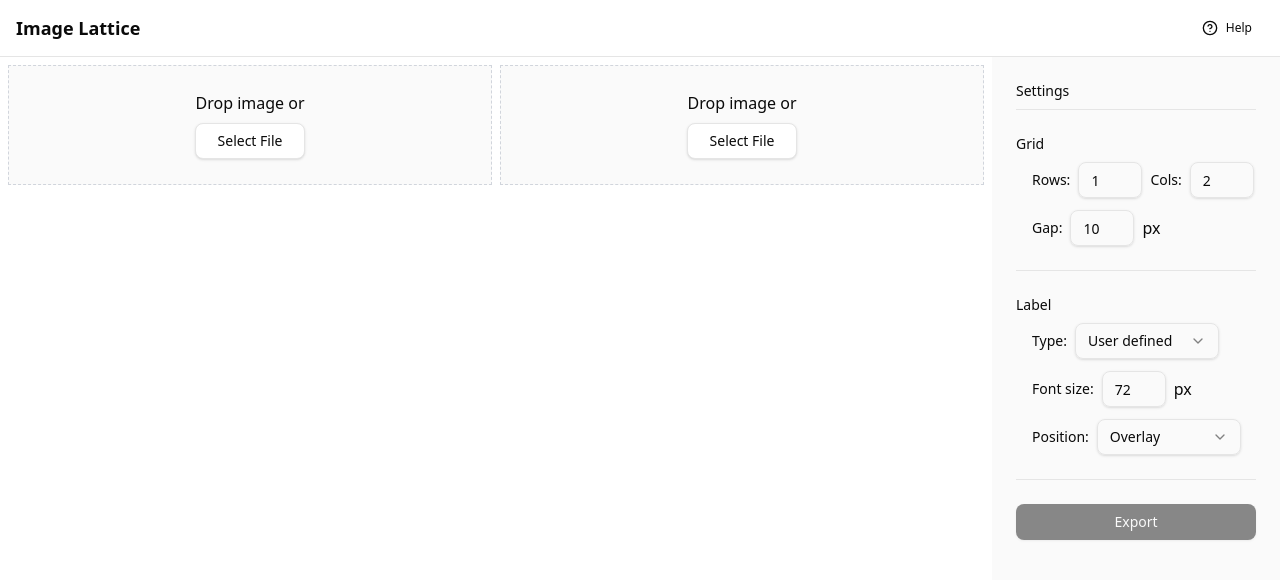
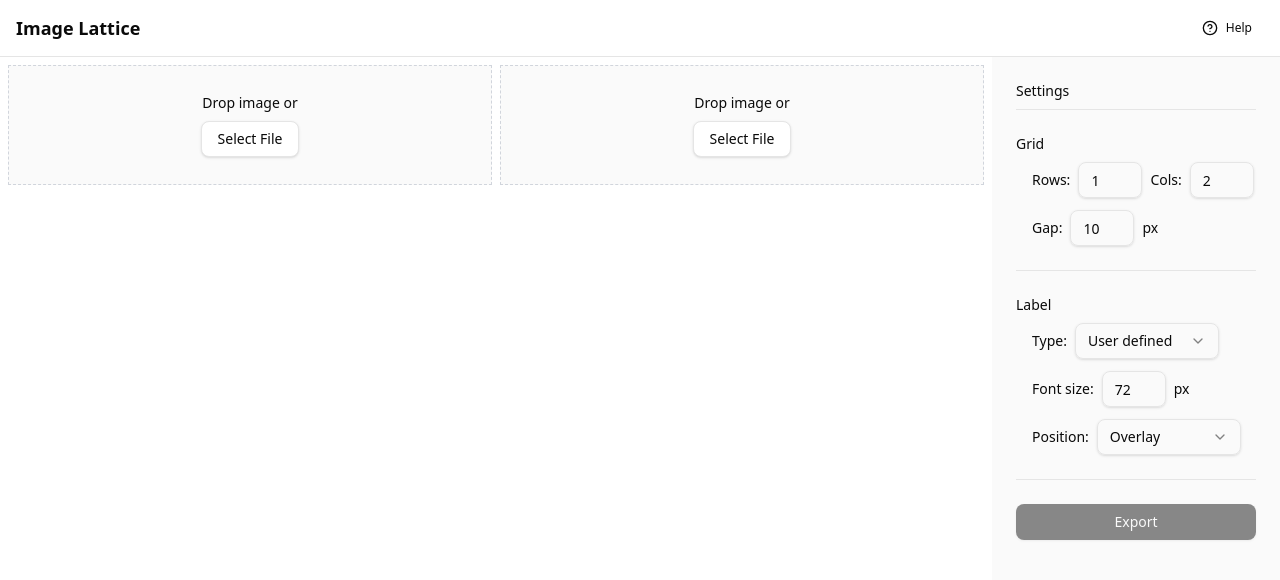
Before and after one commit to motonum/image-lattice, a React (Vite) app: page / in a window 1280 px wide. Shown: the top 580 px of the page. Built offline with nearby package versions, Linux system fonts and the light colour scheme.

Commit message:
fix: セルと設定サイドバーのフォントサイズを小さくし、UIを改善

```diff
--- a/src/components/Grid.tsx
+++ b/src/components/Grid.tsx
@@ -222,7 +222,7 @@ const Cell = ({ i, cells, updateCell, disableLabelInput }: RenderCellProps) => {
 					</div>
 				) : (
 					<div className="flex flex-col items-center gap-2">
-						<div>Drop image or</div>
+						<div className="text-sm font-medium">Drop image or</div>
 						<input
 							type="file"
 							onChange={(e: React.ChangeEvent<HTMLInputElement>) =>
--- a/src/components/SettingsSidebar.tsx
+++ b/src/components/SettingsSidebar.tsx
@@ -196,7 +196,7 @@ export default function SettingsSidebar({
 									rejectNegative
 									integer
 								/>
-								<div className="flex items-center">
+								<div className="flex items-center text-sm font-medium">
 									<div>px</div>
 								</div>
 							</div>
@@ -249,7 +249,7 @@ export default function SettingsSidebar({
 									min={0}
 									defaultValue={72}
 								/>
-								<div className="flex items-center">
+								<div className="flex items-center text-sm font-medium">
 									<div>px</div>
 								</div>
 							</div>
```
